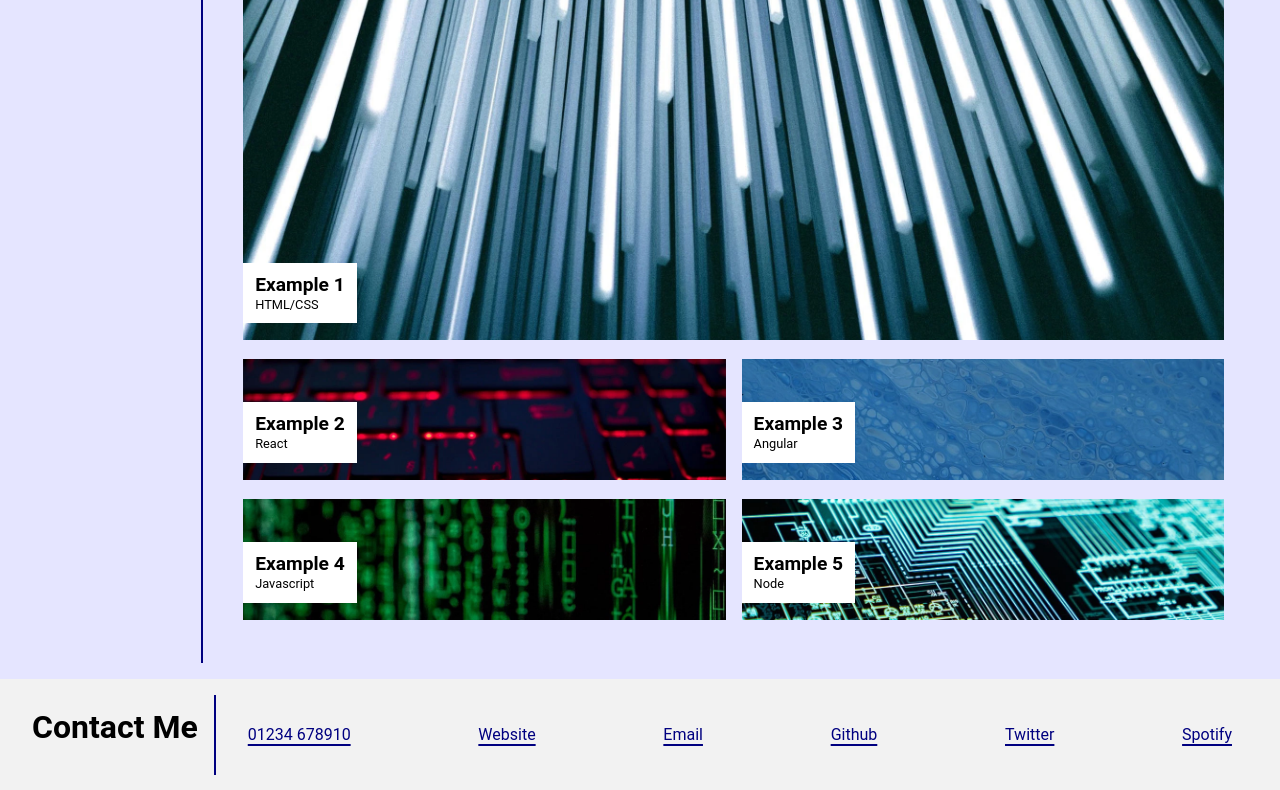
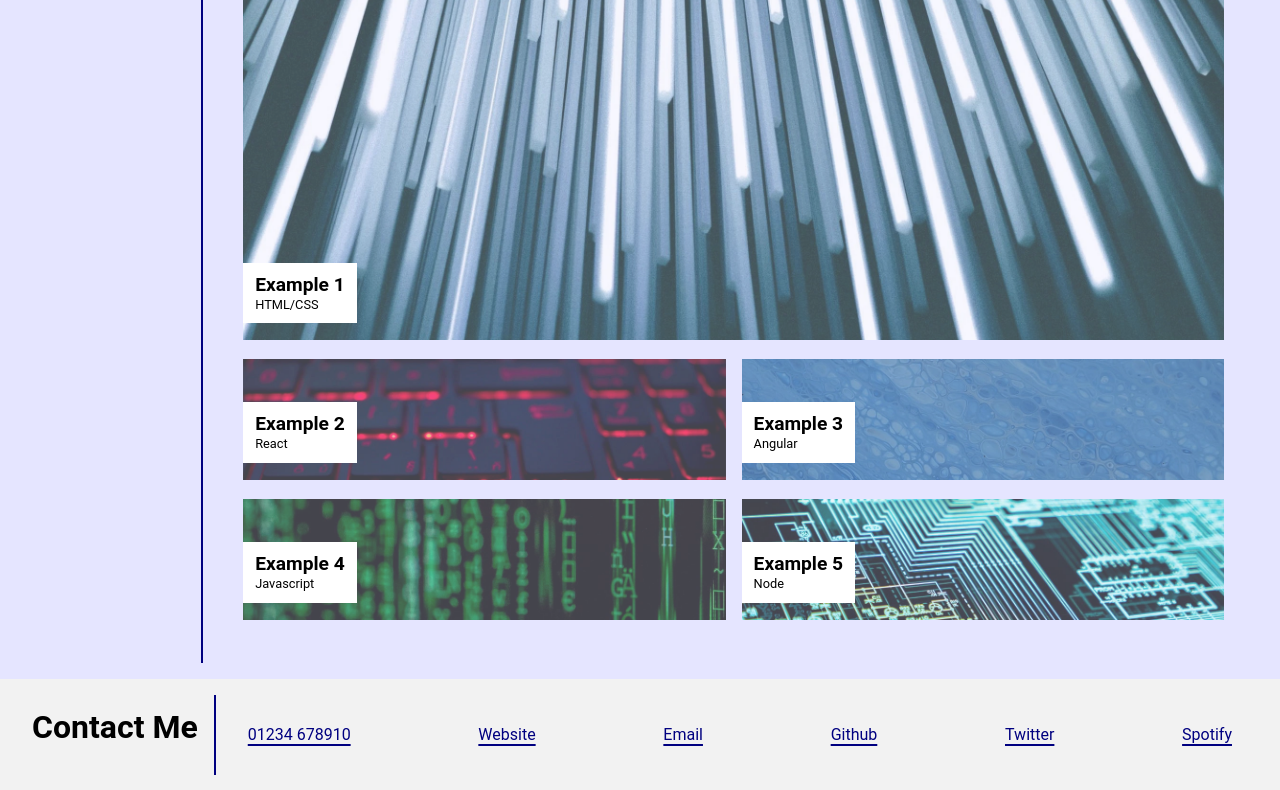
Before and after one commit to oli-drew/oliver-drew-portfolio, a plain HTML site: page index.html in a window 1280 px wide. Shown: the part 333-1123 px from the top of the page. Drawn offline with Linux system fonts and the light colour scheme.

Commit message:
Add image opacity change on hover

```diff
--- a/assets/css/style.css
+++ b/assets/css/style.css
@@ -111,6 +111,11 @@ section {
 .work-examples div img {
   max-width: 100%;
   padding: 0.5em;
+  opacity: 0.7;
+}
+
+.work-examples div img:hover {
+  opacity: 1;
 }
 
 /* Image Overlay */
```
